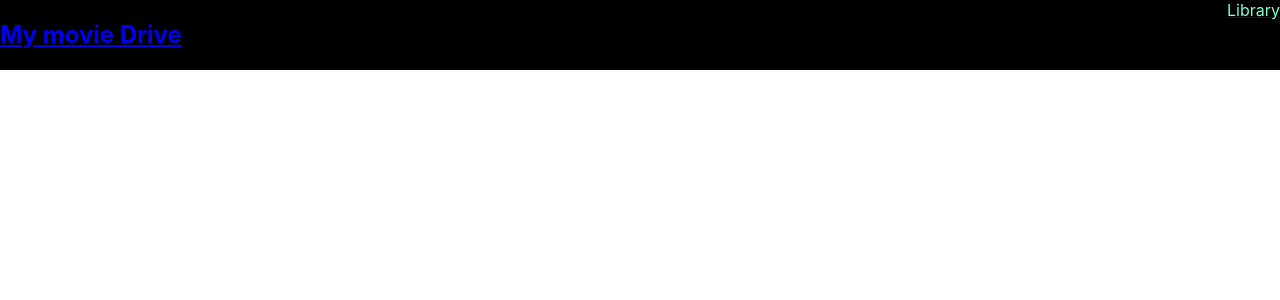
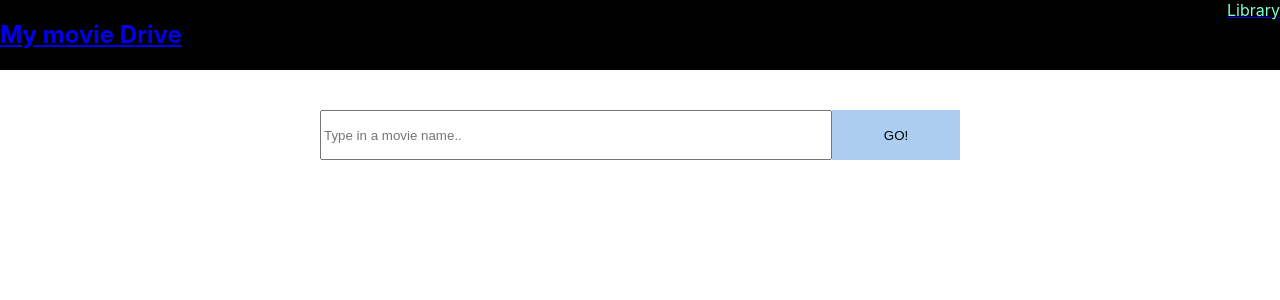
Before and after one commit to annlinros/Movie-Library, a React (Create React App) app: page /search in a window 1280 px wide. Shown: the top 300 px of the page. Built offline with nearby package versions, Linux system fonts and the light colour scheme.

Commit message:
Moviesearch component added

```diff
--- a/src/App.css
+++ b/src/App.css
@@ -12,10 +12,14 @@
 
 
 
-.library {
+.libraryBtn {
   background: #000;
   color: aquamarine;
 
+}
+
+.library {
+  height: 150px;
 }
 
 .searchBar {
@@ -42,7 +46,7 @@
   border-radius: 10px;
   display: grid;
   grid-template-columns: 1fr 2fr;
-  width: 70vw;
+  width: 50vw;
   margin: 0 auto 20px;
   padding: 20px;
 
--- a/src/App.js
+++ b/src/App.js
@@ -1,11 +1,11 @@
 import React, { Component } from "react";
 import { BrowserRouter as Router, Route } from "react-router-dom";
 import "./App.css";
-
-import library_icon from "./library_icon.png";
 import Movie from "./components/Movie";
 import Library from "./components/Library";
 import Header from "./components/Header";
+import MovieSearch from "./components/MovieSearch";
+
 const API_KEY = "5093026f";
 
 class App extends Component {
@@ -42,24 +42,16 @@ class App extends Component {
       <div className="App">
         <Router>
           <Header />
-          <Route path="/library" />
-          <Route path="/movieSearch">
-            <div className="searchBar">
-              <input
-                className="searchBox"
-                type="search"
-                placeholder="Type in a movie name.."
-                onChange={this.handleChange}
+          <Route path="/library" component={Library} />
+          <Route
+            path="/search"
+            component={() => (
+              <MovieSearch
+                handleChange={this.handleChange}
+                handleSubmit={this.handleSubmit}
               />
-              <button
-                className="searchBtn"
-                type="submit"
-                onClick={this.handleSubmit}
-              >
-                GO!
-              </button>
-            </div>
-
+            )}
+          >
             {this.state.movieIDs.map(id => (
               <Movie id={id} />
             ))}
--- a/src/components/Header.js
+++ b/src/components/Header.js
@@ -4,11 +4,11 @@ import { Link } from "react-router-dom";
 export default function Header() {
   return (
     <nav className="nav">
-      <Link to="/movieSearch">
+      <Link to="/search">
         <h1>My movie Drive</h1>
       </Link>
       <Link to="/library">
-        <span className="library">Library</span>
+        <span className="libraryBtn">Library</span>
       </Link>
     </nav>
   );
--- a/src/components/Library.js
+++ b/src/components/Library.js
@@ -1,5 +1,9 @@
 import React from "react";
 
-export default function Library({ movie }) {
-  return <li>{movie}</li>;
+export default function Library() {
+  return (
+    <div className="library">
+      <li>{"hello"}</li>
+    </div>
+  );
 }
--- /dev/null
+++ b/src/components/MovieSearch.js
@@ -0,0 +1,17 @@
+import React from "react";
+
+export default function MovieSearch(props) {
+  return (
+    <div className="searchBar">
+      <input
+        className="searchBox"
+        type="search"
+        placeholder="Type in a movie name.."
+        onChange={props.handleChange}
+      />
+      <button className="searchBtn" type="submit" onClick={props.handleSubmit}>
+        GO!
+      </button>
+    </div>
+  );
+}
```
